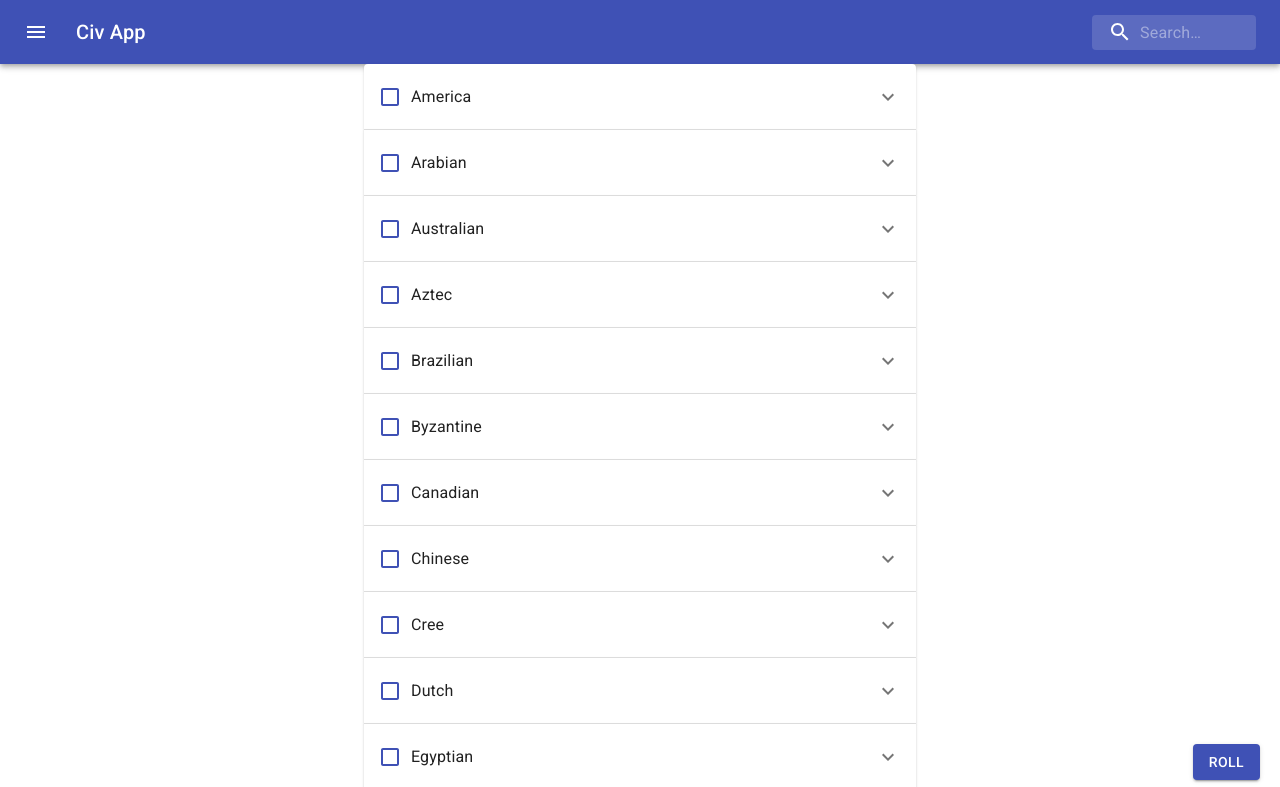
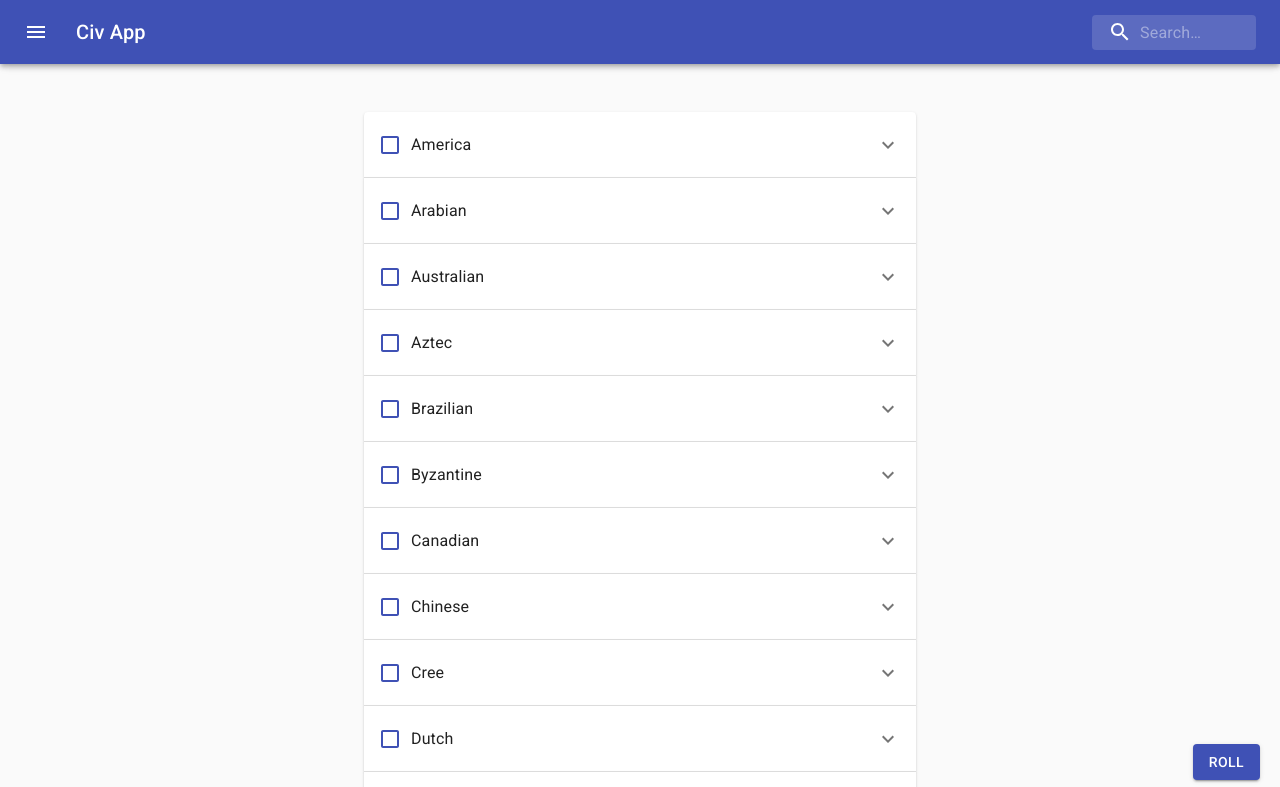
Before and after one commit to kylecain/civapp2, a React (Create React App) app: page / in a window 1280 px wide. Shown: the top 787 px of the page. Built offline with nearby package versions, Linux system fonts and the light colour scheme.

Commit message:
added sidebar and fixed app bar hiding content

```diff
--- a/src/App.js
+++ b/src/App.js
@@ -1,7 +1,7 @@
 import Container from "@material-ui/core/Container";
 import Civilization from "./Components/Civilization";
 import RollCiv from "./Components/RollCiv";
-import SearchAppBar from "./Components/AppBar";
+import PersistentDrawerLeft from "./Components/Drawer";
 import { useEffect, useState } from "react";
 
 var allCivs = require("./All-Civs.json");
@@ -9,25 +9,27 @@
 function App() {
   const [civs, setCivs] = useState([]);
   const [checkedCivs, setCheckedCivs] = useState([]);
-  const[masterCivList, setMasterCivList] = useState([]);
+  const [masterCivList, setMasterCivList] = useState([]);
 
   useEffect(() => {
     setCivs(allCivs);
-    setMasterCivList(allCivs)
+    setMasterCivList(allCivs);
   }, []);
 
   return (
     <>
-      <SearchAppBar civs={civs} setCivs={setCivs} masterCivList={masterCivList} />
+      <PersistentDrawerLeft
+        civs={civs}
+        setCivs={setCivs}
+        masterCivList={masterCivList}
+      />
       <Container maxWidth="sm">
         <Civilization
           civs={civs}
           setCivs={setCivs}
           setCheckedCivs={setCheckedCivs}
         />
-        <RollCiv
-          checkedCivs={checkedCivs}
-        />
+        <RollCiv checkedCivs={checkedCivs} />
       </Container>
     </>
   );
--- a/src/Components/AppBar.jsx
+++ b/src/Components/AppBar.jsx
@@ -1,85 +1,115 @@
-import React from 'react';
-import AppBar from '@material-ui/core/AppBar';
-import Toolbar from '@material-ui/core/Toolbar';
-import IconButton from '@material-ui/core/IconButton';
-import Typography from '@material-ui/core/Typography';
-import InputBase from '@material-ui/core/InputBase';
-import { fade, makeStyles } from '@material-ui/core/styles';
-import MenuIcon from '@material-ui/icons/Menu';
-import SearchIcon from '@material-ui/icons/Search';
+import React from "react";
+import clsx from "clsx";
+import AppBar from "@material-ui/core/AppBar";
+import Toolbar from "@material-ui/core/Toolbar";
+import IconButton from "@material-ui/core/IconButton";
+import Typography from "@material-ui/core/Typography";
+import InputBase from "@material-ui/core/InputBase";
+import { fade, makeStyles } from "@material-ui/core/styles";
+import MenuIcon from "@material-ui/icons/Menu";
+import SearchIcon from "@material-ui/icons/Search";
+
+const drawerWidth = 240;
 
 const useStyles = makeStyles((theme) => ({
   root: {
     flexGrow: 1,
+  },
+  appBar: {
+    transition: theme.transitions.create(["margin", "width"], {
+      easing: theme.transitions.easing.sharp,
+      duration: theme.transitions.duration.leavingScreen,
+    }),
+  },
+  appBarShift: {
+    width: `calc(100% - ${drawerWidth}px)`,
+    marginLeft: drawerWidth,
+    transition: theme.transitions.create(["margin", "width"], {
+      easing: theme.transitions.easing.easeOut,
+      duration: theme.transitions.duration.enteringScreen,
+    }),
   },
   menuButton: {
     marginRight: theme.spacing(2),
   },
   title: {
     flexGrow: 1,
-    display: 'none',
-    [theme.breakpoints.up('sm')]: {
-      display: 'block',
+    display: "none",
+    [theme.breakpoints.up("sm")]: {
+      display: "block",
     },
   },
   search: {
-    position: 'relative',
+    position: "relative",
     borderRadius: theme.shape.borderRadius,
     backgroundColor: fade(theme.palette.common.white, 0.15),
-    '&:hover': {
+    "&:hover": {
       backgroundColor: fade(theme.palette.common.white, 0.25),
     },
     marginLeft: 0,
-    width: '100%',
-    [theme.breakpoints.up('sm')]: {
+    width: "100%",
+    [theme.breakpoints.up("sm")]: {
       marginLeft: theme.spacing(1),
-      width: 'auto',
+      width: "auto",
     },
   },
   searchIcon: {
     padding: theme.spacing(0, 2),
-    height: '100%',
-    position: 'absolute',
-    pointerEvents: 'none',
-    display: 'flex',
-    alignItems: 'center',
-    justifyContent: 'center',
+    height: "100%",
+    position: "absolute",
+    pointerEvents: "none",
+    display: "flex",
+    alignItems: "center",
+    justifyContent: "center",
   },
   inputRoot: {
-    color: 'inherit',
+    color: "inherit",
   },
   inputInput: {
     padding: theme.spacing(1, 1, 1, 0),
     // vertical padding + font size from searchIcon
     paddingLeft: `calc(1em + ${theme.spacing(4)}px)`,
-    transition: theme.transitions.create('width'),
-    width: '100%',
-    [theme.breakpoints.up('sm')]: {
-      width: '12ch',
-      '&:focus': {
-        width: '20ch',
+    transition: theme.transitions.create("width"),
+    width: "100%",
+    [theme.breakpoints.up("sm")]: {
+      width: "12ch",
+      "&:focus": {
+        width: "20ch",
       },
     },
   },
 }));
 
-export default function SearchAppBar({civs, setCivs, masterCivList}) {
+export default function SearchAppBar({
+  setCivs,
+  masterCivList,
+  open,
+  setOpen,
+}) {
   const classes = useStyles();
 
   const searchHandler = (event) => {
-    const results = masterCivList.filter(civ => civ.Civilization.toLowerCase().includes(event.target.value.toLowerCase()));
+    const results = masterCivList.filter((civ) =>
+      civ.Civilization.toLowerCase().includes(event.target.value.toLowerCase())
+    );
     setCivs(results);
-  }
+  };
 
   return (
     <div className={classes.root}>
-      <AppBar position="static">
+      <AppBar
+        position="fixed"
+        className={clsx(classes.appBar, {
+          [classes.appBarShift]: open,
+        })}
+      >
         <Toolbar>
           <IconButton
-            edge="start"
-            className={classes.menuButton}
             color="inherit"
             aria-label="open drawer"
+            onClick={() => setOpen(true)}
+            edge="start"
+            className={clsx(classes.menuButton, open && classes.hide)}
           >
             <MenuIcon />
           </IconButton>
@@ -90,13 +120,14 @@
             <div className={classes.searchIcon}>
               <SearchIcon />
             </div>
-            <InputBase onChange={searchHandler}
+            <InputBase
+              onChange={searchHandler}
               placeholder="Search…"
               classes={{
                 root: classes.inputRoot,
                 input: classes.inputInput,
               }}
-              inputProps={{ 'aria-label': 'search' }}
+              inputProps={{ "aria-label": "search" }}
             />
           </div>
         </Toolbar>
--- /dev/null
+++ b/src/Components/Drawer.jsx
@@ -0,0 +1,106 @@
+import React from "react";
+import clsx from "clsx";
+import { makeStyles, useTheme } from "@material-ui/core/styles";
+import Drawer from "@material-ui/core/Drawer";
+import CssBaseline from "@material-ui/core/CssBaseline";
+import Divider from "@material-ui/core/Divider";
+import IconButton from "@material-ui/core/IconButton";
+import ChevronLeftIcon from "@material-ui/icons/ChevronLeft";
+import ChevronRightIcon from "@material-ui/icons/ChevronRight";
+import SearchAppBar from "./AppBar";
+
+const drawerWidth = 240;
+
+const useStyles = makeStyles((theme) => ({
+  root: {
+    display: "flex",
+  },
+  menuButton: {
+    marginRight: theme.spacing(2),
+  },
+  hide: {
+    display: "none",
+  },
+  drawer: {
+    width: drawerWidth,
+    flexShrink: 0,
+  },
+  drawerPaper: {
+    width: drawerWidth,
+  },
+  drawerHeader: {
+    display: "flex",
+    alignItems: "center",
+    padding: theme.spacing(0, 1),
+    // necessary for content to be below app bar
+    ...theme.mixins.toolbar,
+    justifyContent: "flex-end",
+  },
+  content: {
+    flexGrow: 1,
+    padding: theme.spacing(3),
+    transition: theme.transitions.create("margin", {
+      easing: theme.transitions.easing.sharp,
+      duration: theme.transitions.duration.leavingScreen,
+    }),
+    marginLeft: -drawerWidth,
+  },
+  contentShift: {
+    transition: theme.transitions.create("margin", {
+      easing: theme.transitions.easing.easeOut,
+      duration: theme.transitions.duration.enteringScreen,
+    }),
+    marginLeft: 0,
+  },
+}));
+
+export default function PersistentDrawerLeft({ civs, setCivs, masterCivList }) {
+  const classes = useStyles();
+  const theme = useTheme();
+  const [open, setOpen] = React.useState(false);
+
+  const handleDrawerClose = () => {
+    setOpen(false);
+  };
+
+  return (
+    <div className={classes.root}>
+      <CssBaseline />
+      <SearchAppBar
+        civs={civs}
+        setCivs={setCivs}
+        masterCivList={masterCivList}
+        open={open}
+        setOpen={setOpen}
+      />
+      <Drawer
+        className={classes.drawer}
+        variant="persistent"
+        anchor="left"
+        open={open}
+        classes={{
+          paper: classes.drawerPaper,
+        }}
+      >
+        <div className={classes.drawerHeader}>
+          <IconButton onClick={handleDrawerClose}>
+            {theme.direction === "ltr" ? (
+              <ChevronLeftIcon />
+            ) : (
+              <ChevronRightIcon />
+            )}
+          </IconButton>
+        </div>
+        <Divider />
+        <p>filters</p>
+      </Drawer>
+      <main
+        className={clsx(classes.content, {
+          [classes.contentShift]: open,
+        })}
+      >
+        <div className={classes.drawerHeader} />
+      </main>
+    </div>
+  );
+}
```
Also changed, not shown: src/Components/Civilization.js (+16 -12 lines).
